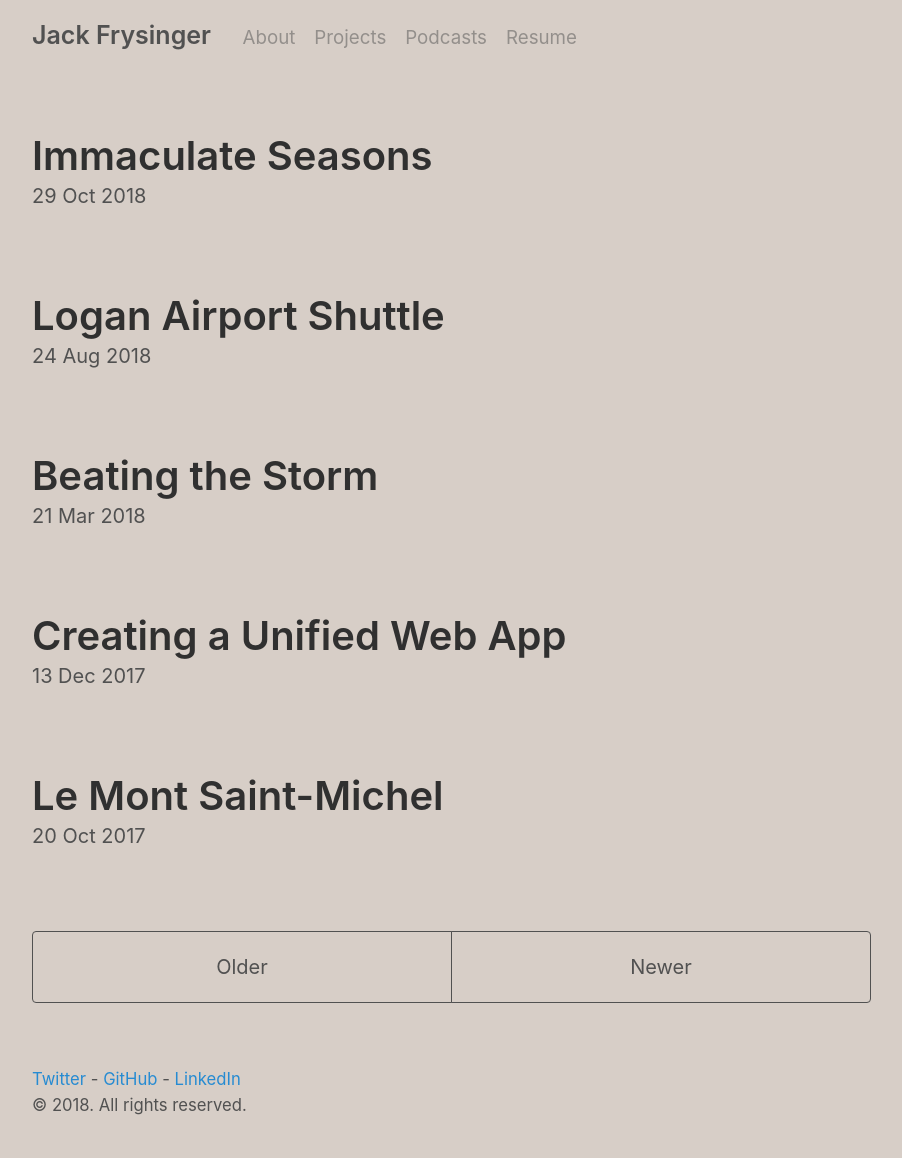
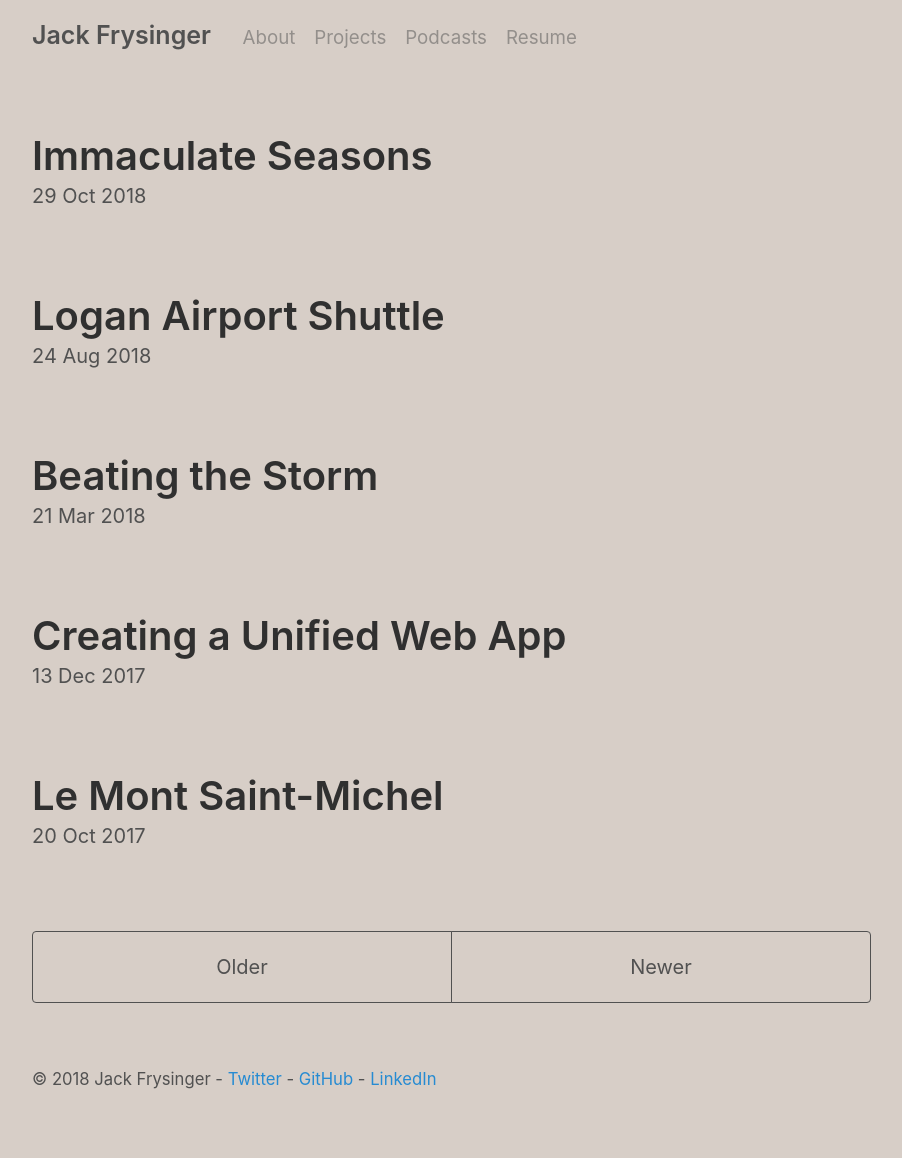
Before and after one commit to jackfrys/jackfrys.github.io, a Jekyll site: the page built from index.html, in a window 1280 px wide. Shown: the whole page, without its empty margins (188-1090 px from the left). Built offline with Jekyll 4.4.1, drawn with Linux system fonts in a browser that asks for light colours; the list of posts is cut into pages by our own code; after the commit the page ends 1133 px from its top, so only the background shows below that.

Commit message:
Reformat footer

```diff
--- a/_layouts/default.html
+++ b/_layouts/default.html
@@ -23,10 +23,10 @@
 
       <footer class="footer">
         <small>
+          &copy; <time datetime="{{ site.time | date_to_xmlschema }}">{{ site.time | date: '%Y' }}</time> Jack Frysinger -
           <a href="https://twitter.com/jackfrys">Twitter</a> -
           <a href="https://github.com/jackfrys">GitHub</a> -
           <a href="https://www.linkedin.com/in/jackfrys/">LinkedIn</a>
-          <p>&copy; <time datetime="{{ site.time | date_to_xmlschema }}">{{ site.time | date: '%Y' }}</time>. All rights reserved.</p>
         </small>
       </footer>
     </div>
```
